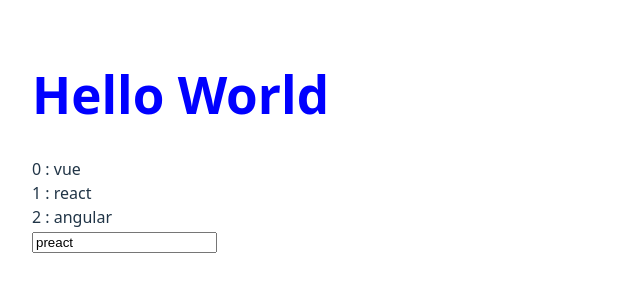
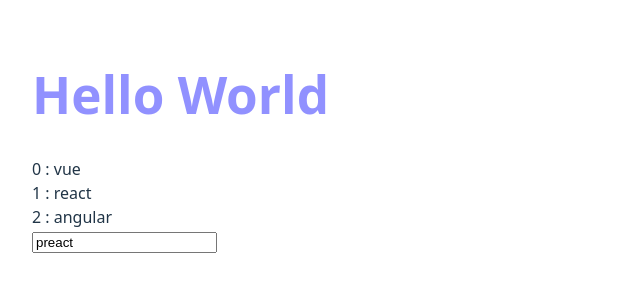
Before and after one commit to darfianardiansyah/learn-vue, a Vue app: page / in a window 1280 px wide. Shown: the top 300 px of the page, without its empty margins (0-640 px from the left). Built offline with nearby package versions, Linux system fonts and the light colour scheme.

Commit message:
Handling events

```diff
--- a/src/App.vue
+++ b/src/App.vue
@@ -14,6 +14,6 @@
 
 <style>
 h1 {
-  color: blue;
+  color: rgb(145, 145, 255);
 }
 </style>
--- a/src/components/TagsInput.vue
+++ b/src/components/TagsInput.vue
@@ -1,14 +1,25 @@
 <template>
-  <div v-for="(tag, index) in tags" :key="index">{{ index + " : "+tag }}</div>
-  <input type="text" :value="newTag"/>
+  <div v-for="(tag, index) in tags" :key="index">{{ index + " : " + tag }}</div>
+  <input
+    type="text"
+    :value="newTag"
+    @keydown.enter="tags.push($event.target.value)"
+    @keydown.tab.prevent="tags.push($event.target.value)"
+  />
+  <!-- <button v-on:click="tags.push(newTag)">add</button> -->
 </template>
 
 <script>
 export default {
   data: () => ({
     tags: ["vue", "react", "angular"],
-    newTag: "preact"
-  })
+    newTag: "preact",
+  }),
+};
+</script>
+<style>
+button {
+  background-color: rgb(42, 95, 42);
+  color: white;
 }
-
-</script>
+</style>
--- a/src/style.css
+++ b/src/style.css
@@ -3,9 +3,9 @@
   line-height: 1.5;
   font-weight: 400;
 
-  color-scheme: light ;/*dark*/
-  color: rgba(0, 0, 0, 0.87);
-  /* background-color: #242424; */
+  color-scheme: light dark;
+  color: rgba(255, 255, 255, 0.87);
+  background-color: #242424;
 
   font-synthesis: none;
   text-rendering: optimizeLegibility;
```
